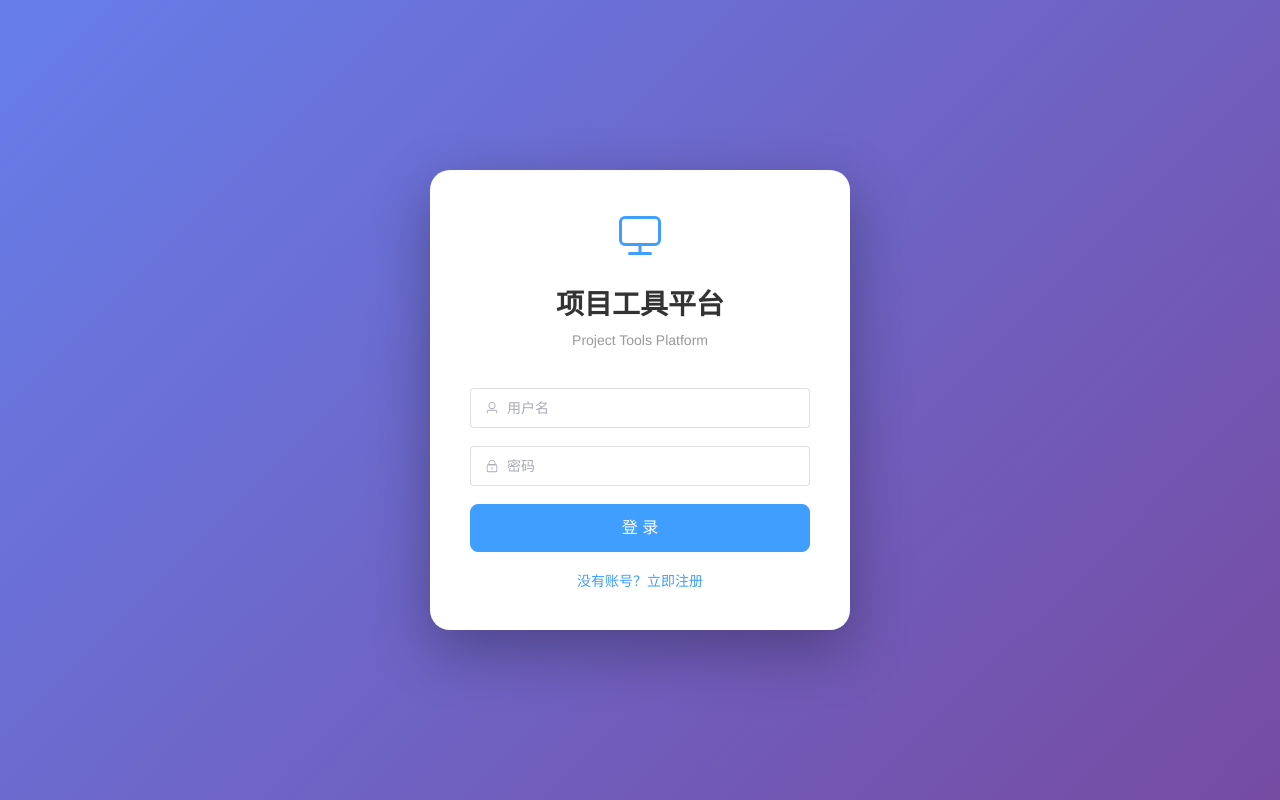
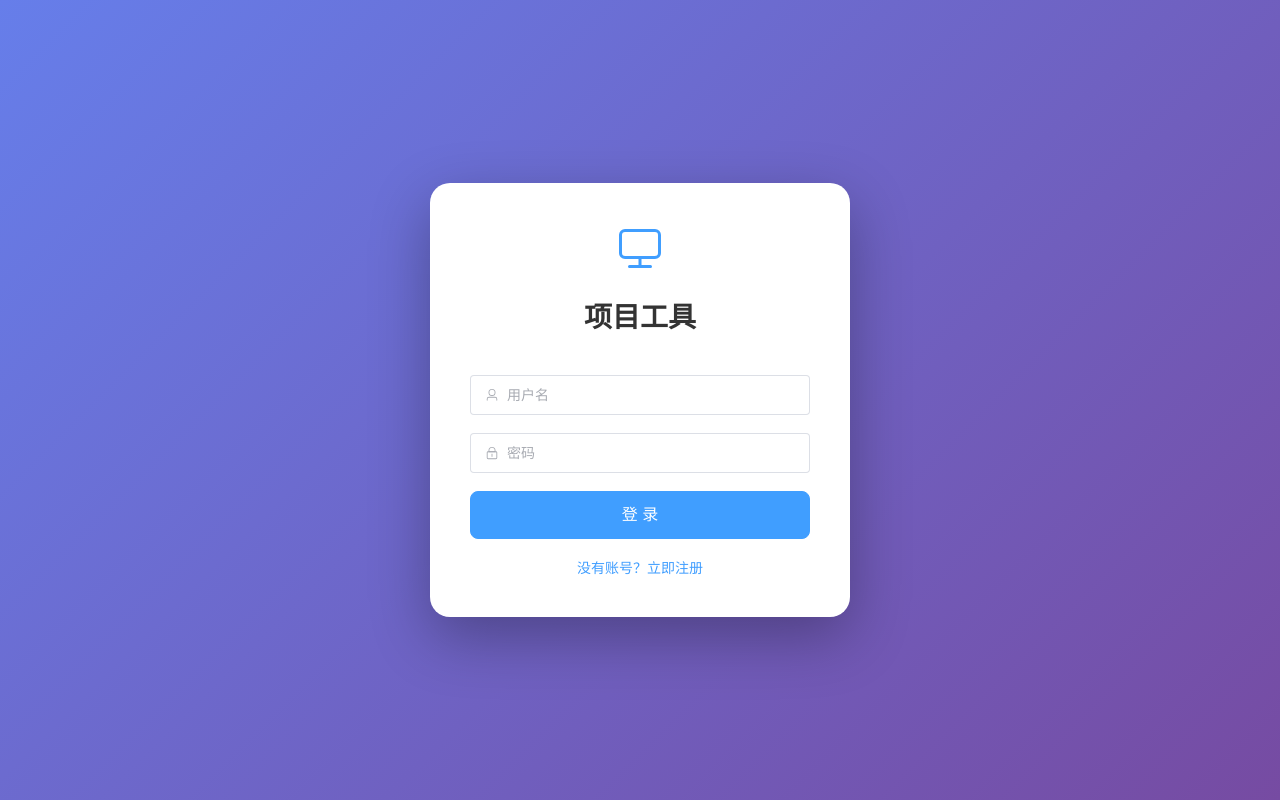
Before and after one commit to fungqy/project-tools, a Vue app in the folder frontend/: page /login in a window 1280 px wide. Built offline with nearby package versions, Linux system fonts and the light colour scheme.

Commit message:
项目重命名

```diff
--- a/frontend/index.html
+++ b/frontend/index.html
@@ -4,7 +4,7 @@
     <meta charset="UTF-8" />
     <link rel="icon" type="image/svg+xml" href="/vite.svg" />
     <meta name="viewport" content="width=device-width, initial-scale=1.0" />
-    <title>项目工具平台</title>
+    <title>项目工具</title>
   </head>
   <body>
     <div id="app"></div>
--- a/frontend/src/components/layout/MainLayout.vue
+++ b/frontend/src/components/layout/MainLayout.vue
@@ -50,7 +50,7 @@ function toggleCollapse() {
     <el-aside :class="['sidebar', { collapsed: isCollapse }]">
       <div class="logo">
         <el-icon :size="24"><Monitor /></el-icon>
-        <span v-show="!isCollapse">项目工具平台</span>
+        <span v-show="!isCollapse">项目工具</span>
       </div>
       <el-menu
         :default-active="activeMenu"
--- a/frontend/src/views/auth/Login.vue
+++ b/frontend/src/views/auth/Login.vue
@@ -80,8 +80,7 @@ async function handleRegister() {
     <div class="login-box">
       <div class="login-header">
         <el-icon :size="48" color="#409eff"><Monitor /></el-icon>
-        <h1>项目工具平台</h1>
-        <p>Project Tools Platform</p>
+        <h1>项目工具</h1>
       </div>
 
       <!-- 登录表单 -->
```
